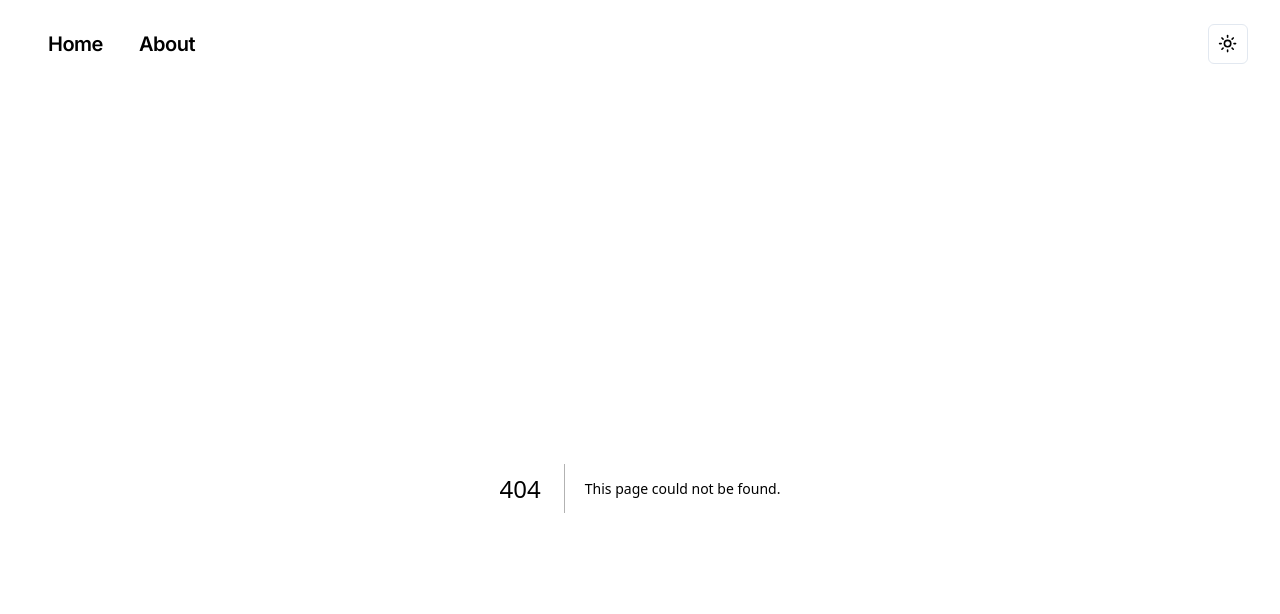
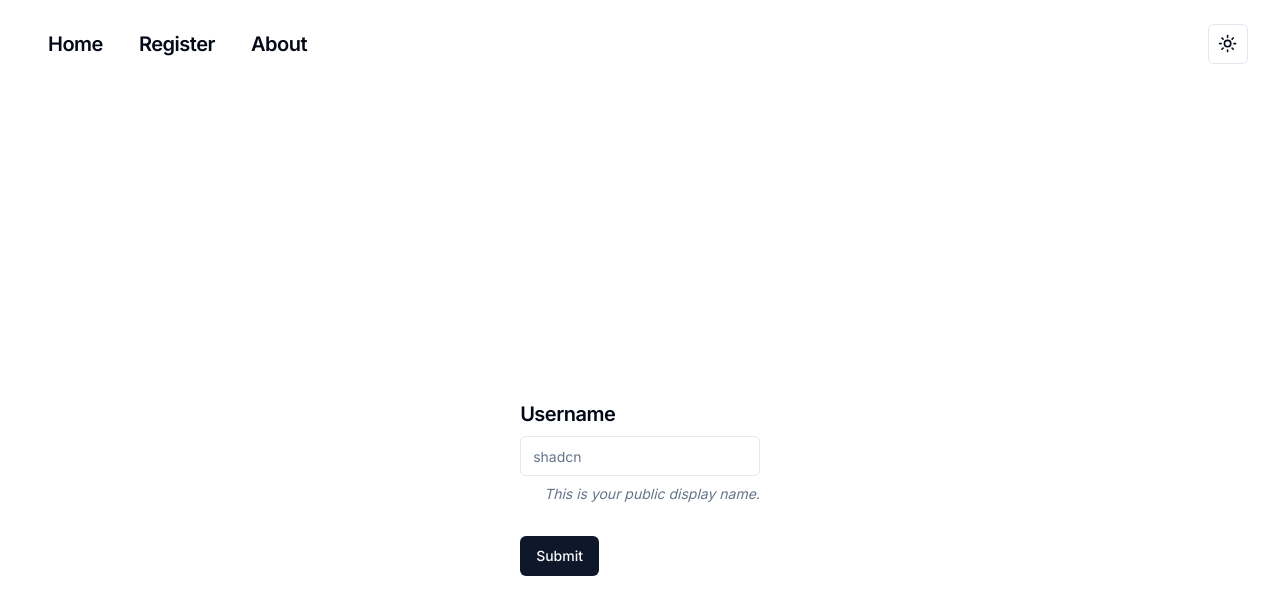
Before and after one commit to mytrofanov/next-tailwind-shadcn, a Next.js app: page /register in a window 1280 px wide. Before the commit this address had no page. Shown: the top 614 px of the page. Built offline with nearby package versions, Linux system fonts and the light colour scheme.

Commit message:
feat: form

```diff
--- a/app/about/page.tsx
+++ b/app/about/page.tsx
@@ -1,6 +1,6 @@
 import { Button } from '@/components/ui/button';
 
-export default function Home() {
+export default function About() {
     return (
         <div className="flex flex-col justify-center items-center h-screen">
             <h1 className="scroll-m-20 text-4xl font-extrabold tracking-tight lg:text-5xl">About page</h1>
--- /dev/null
+++ b/app/register/page.tsx
@@ -0,0 +1,9 @@
+import { ProfileForm } from '@/components/profile-form';
+
+export default function Register() {
+    return (
+        <div className="flex flex-col justify-center items-center h-screen">
+            <ProfileForm />
+        </div>
+    );
+}
--- a/components/header.tsx
+++ b/components/header.tsx
@@ -24,6 +24,13 @@
                         </Link>
                     </NavigationMenuItem>
                     <NavigationMenuItem>
+                        <Link href="/register" legacyBehavior passHref>
+                            <NavigationMenuLink className={navigationMenuTriggerStyle()}>
+                                <h4 className="scroll-m-20 text-xl font-semibold tracking-tight">Register</h4>
+                            </NavigationMenuLink>
+                        </Link>
+                    </NavigationMenuItem>
+                    <NavigationMenuItem>
                         <Link href="/about" legacyBehavior passHref>
                             <NavigationMenuLink className={navigationMenuTriggerStyle()}>
                                 <h4 className="scroll-m-20 text-xl font-semibold tracking-tight">About</h4>
--- /dev/null
+++ b/components/profile-form.tsx
@@ -0,0 +1,56 @@
+'use client';
+
+import { zodResolver } from '@hookform/resolvers/zod';
+import * as z from 'zod';
+
+import { Button } from '@/components/ui/button';
+import { Form, FormControl, FormDescription, FormField, FormItem, FormLabel, FormMessage } from '@/components/ui/form';
+import { Input } from '@/components/ui/input';
+import { useForm } from 'react-hook-form';
+
+const formSchema = z.object({
+    username: z.string().min(2, {
+        message: 'Username must be at least 2 characters.',
+    }),
+});
+
+export function ProfileForm() {
+    const form = useForm<z.infer<typeof formSchema>>({
+        resolver: zodResolver(formSchema),
+        defaultValues: {
+            username: '',
+        },
+    });
+
+    function onSubmit(values: z.infer<typeof formSchema>) {
+        // Do something with the form values.
+        // ✅ This will be type-safe and validated.
+        console.log(values);
+    }
+
+    return (
+        <Form {...form}>
+            <form onSubmit={form.handleSubmit(onSubmit)} className="space-y-8">
+                <FormField
+                    control={form.control}
+                    name="username"
+                    render={({ field }) => (
+                        <FormItem>
+                            <FormLabel>
+                                <h4 className="scroll-m-20 text-xl font-semibold tracking-tight">Username</h4>
+                            </FormLabel>
+                            <FormControl>
+                                <Input placeholder="shadcn" {...field} />
+                            </FormControl>
+                            <FormDescription>
+                                <span className="mt-6 pl-6 italic">This is your public display name.</span>
+                            </FormDescription>
+                            <FormMessage />
+                        </FormItem>
+                    )}
+                />
+                <Button type="submit">Submit</Button>
+            </form>
+        </Form>
+    );
+}
--- /dev/null
+++ b/components/ui/form.tsx
@@ -0,0 +1,176 @@
+import * as React from "react"
+import * as LabelPrimitive from "@radix-ui/react-label"
+import { Slot } from "@radix-ui/react-slot"
+import {
+  Controller,
+  ControllerProps,
+  FieldPath,
+  FieldValues,
+  FormProvider,
+  useFormContext,
+} from "react-hook-form"
+
+import { cn } from "@/lib/utils"
+import { Label } from "@/components/ui/label"
+
+const Form = FormProvider
+
+type FormFieldContextValue<
+  TFieldValues extends FieldValues = FieldValues,
+  TName extends FieldPath<TFieldValues> = FieldPath<TFieldValues>
+> = {
+  name: TName
+}
+
+const FormFieldContext = React.createContext<FormFieldContextValue>(
+  {} as FormFieldContextValue
+)
+
+const FormField = <
+  TFieldValues extends FieldValues = FieldValues,
+  TName extends FieldPath<TFieldValues> = FieldPath<TFieldValues>
+>({
+  ...props
+}: ControllerProps<TFieldValues, TName>) => {
+  return (
+    <FormFieldContext.Provider value={{ name: props.name }}>
+      <Controller {...props} />
+    </FormFieldContext.Provider>
+  )
+}
+
+const useFormField = () => {
+  const fieldContext = React.useContext(FormFieldContext)
+  const itemContext = React.useContext(FormItemContext)
+  const { getFieldState, formState } = useFormContext()
+
+  const fieldState = getFieldState(fieldContext.name, formState)
+
+  if (!fieldContext) {
+    throw new Error("useFormField should be used within <FormField>")
+  }
+
+  const { id } = itemContext
+
+  return {
+    id,
+    name: fieldContext.name,
+    formItemId: `${id}-form-item`,
+    formDescriptionId: `${id}-form-item-description`,
+    formMessageId: `${id}-form-item-message`,
+    ...fieldState,
+  }
+}
+
+type FormItemContextValue = {
+  id: string
+}
+
+const FormItemContext = React.createContext<FormItemContextValue>(
+  {} as FormItemContextValue
+)
+
+const FormItem = React.forwardRef<
+  HTMLDivElement,
+  React.HTMLAttributes<HTMLDivElement>
+>(({ className, ...props }, ref) => {
+  const id = React.useId()
+
+  return (
+    <FormItemContext.Provider value={{ id }}>
+      <div ref={ref} className={cn("space-y-2", className)} {...props} />
+    </FormItemContext.Provider>
+  )
+})
+FormItem.displayName = "FormItem"
+
+const FormLabel = React.forwardRef<
+  React.ElementRef<typeof LabelPrimitive.Root>,
+  React.ComponentPropsWithoutRef<typeof LabelPrimitive.Root>
+>(({ className, ...props }, ref) => {
+  const { error, formItemId } = useFormField()
+
+  return (
+    <Label
+      ref={ref}
+      className={cn(error && "text-destructive", className)}
+      htmlFor={formItemId}
+      {...props}
+    />
+  )
+})
+FormLabel.displayName = "FormLabel"
+
+const FormControl = React.forwardRef<
+  React.ElementRef<typeof Slot>,
+  React.ComponentPropsWithoutRef<typeof Slot>
+>(({ ...props }, ref) => {
+  const { error, formItemId, formDescriptionId, formMessageId } = useFormField()
+
+  return (
+    <Slot
+      ref={ref}
+      id={formItemId}
+      aria-describedby={
+        !error
+          ? `${formDescriptionId}`
+          : `${formDescriptionId} ${formMessageId}`
+      }
+      aria-invalid={!!error}
+      {...props}
+    />
+  )
+})
+FormControl.displayName = "FormControl"
+
+const FormDescription = React.forwardRef<
+  HTMLParagraphElement,
+  React.HTMLAttributes<HTMLParagraphElement>
+>(({ className, ...props }, ref) => {
+  const { formDescriptionId } = useFormField()
+
+  return (
+    <p
+      ref={ref}
+      id={formDescriptionId}
+      className={cn("text-sm text-muted-foreground", className)}
+      {...props}
+    />
+  )
+})
+FormDescription.displayName = "FormDescription"
+
+const FormMessage = React.forwardRef<
+  HTMLParagraphElement,
+  React.HTMLAttributes<HTMLParagraphElement>
+>(({ className, children, ...props }, ref) => {
+  const { error, formMessageId } = useFormField()
+  const body = error ? String(error?.message) : children
+
+  if (!body) {
+    return null
+  }
+
+  return (
+    <p
+      ref={ref}
+      id={formMessageId}
+      className={cn("text-sm font-medium text-destructive", className)}
+      {...props}
+    >
+      {body}
+    </p>
+  )
+})
+FormMessage.displayName = "FormMessage"
+
+export {
+  useFormField,
+  Form,
+  FormItem,
+  FormLabel,
+  FormControl,
+  FormDescription,
+  FormMessage,
+  FormField,
+}
--- /dev/null
+++ b/components/ui/input.tsx
@@ -0,0 +1,25 @@
+import * as React from "react"
+
+import { cn } from "@/lib/utils"
+
+export interface InputProps
+  extends React.InputHTMLAttributes<HTMLInputElement> {}
+
+const Input = React.forwardRef<HTMLInputElement, InputProps>(
+  ({ className, type, ...props }, ref) => {
+    return (
+      <input
+        type={type}
+        className={cn(
+          "flex h-10 w-full rounded-md border border-input bg-background px-3 py-2 text-sm ring-offset-background file:border-0 file:bg-transparent file:text-sm file:font-medium placeholder:text-muted-foreground focus-visible:outline-none focus-visible:ring-2 focus-visible:ring-ring focus-visible:ring-offset-2 disabled:cursor-not-allowed disabled:opacity-50",
+          className
+        )}
+        ref={ref}
+        {...props}
+      />
+    )
+  }
+)
+Input.displayName = "Input"
+
+export { Input }
--- /dev/null
+++ b/components/ui/label.tsx
@@ -0,0 +1,26 @@
+"use client"
+
+import * as React from "react"
+import * as LabelPrimitive from "@radix-ui/react-label"
+import { cva, type VariantProps } from "class-variance-authority"
+
+import { cn } from "@/lib/utils"
+
+const labelVariants = cva(
+  "text-sm font-medium leading-none peer-disabled:cursor-not-allowed peer-disabled:opacity-70"
+)
+
+const Label = React.forwardRef<
+  React.ElementRef<typeof LabelPrimitive.Root>,
+  React.ComponentPropsWithoutRef<typeof LabelPrimitive.Root> &
+    VariantProps<typeof labelVariants>
+>(({ className, ...props }, ref) => (
+  <LabelPrimitive.Root
+    ref={ref}
+    className={cn(labelVariants(), className)}
+    {...props}
+  />
+))
+Label.displayName = LabelPrimitive.Root.displayName
+
+export { Label }
--- a/package.json
+++ b/package.json
@@ -9,7 +9,9 @@
     "lint": "next lint"
   },
   "dependencies": {
+    "@hookform/resolvers": "^3.3.0",
     "@radix-ui/react-dropdown-menu": "^2.0.5",
+    "@radix-ui/react-label": "^2.0.2",
     "@radix-ui/react-navigation-menu": "^1.1.3",
     "@radix-ui/react-slot": "^1.0.2",
     "@types/node": "20.5.4",
@@ -26,10 +28,12 @@
     "postcss": "8.4.28",
     "react": "18.2.0",
     "react-dom": "18.2.0",
+    "react-hook-form": "^7.45.4",
     "tailwind-merge": "^1.14.0",
     "tailwindcss": "3.3.3",
     "tailwindcss-animate": "^1.0.6",
-    "typescript": "5.1.6"
+    "typescript": "5.1.6",
+    "zod": "^3.22.2"
   },
   "devDependencies": {
     "prettier": "^3.0.0"
```
Also changed, not shown: 1 other file (tests, documents, lock files or other folders).
